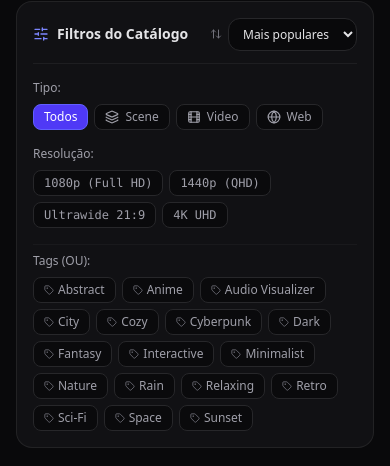
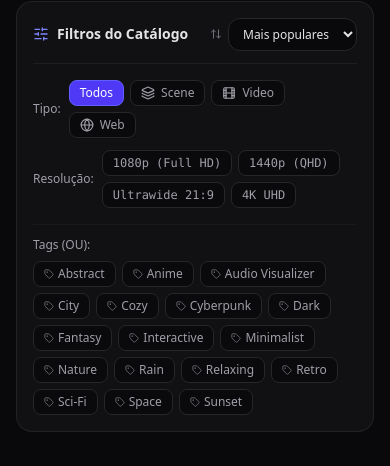
Before and after one commit to Figueirin/WallpaperGallery, a React (Vite) app: page / in a window 390 px wide. Shown: the part 267-733 px from the top of the page. Built offline with nearby package versions, Linux system fonts and the light colour scheme.

Commit message:
style(filters): align resolution filter with related controls

```diff
--- a/src/components/FilterBar.tsx
+++ b/src/components/FilterBar.tsx
@@ -97,11 +97,11 @@ export function FilterBar({
         </div>
       </div>
 
-      {/* Linha de Filtros Principais: Tipo e Resolução distribuídos em desktop */}
-      <div className="grid grid-cols-1 lg:grid-cols-2 gap-4 lg:gap-8">
+      {/* Linha de Filtros Principais: Tipo e Resolução agrupados com proximidade */}
+      <div className="flex flex-wrap items-center gap-x-6 gap-y-3">
         {/* Seletor de Tipo de Wallpaper */}
-        <div className="flex flex-col sm:flex-row sm:items-center gap-2">
-          <span className="text-zinc-400 font-medium shrink-0 w-20">Tipo:</span>
+        <div className="flex items-center gap-2">
+          <span className="text-zinc-400 font-medium shrink-0">Tipo:</span>
           <div className="flex flex-wrap gap-1.5" role="group" aria-label="Filtrar por tipo de wallpaper">
             <button
               type="button"
@@ -132,10 +132,15 @@ export function FilterBar({
           </div>
         </div>
 
-        {/* Filtro por Resolução */}
+        {/* Divisor vertical em telas maiores */}
         {metadata.resolutions.length > 0 && (
-          <div className="flex flex-col sm:flex-row sm:items-center gap-2">
-            <span className="text-zinc-400 font-medium shrink-0 w-20">Resolução:</span>
+          <div className="hidden sm:block h-5 w-px bg-zinc-800" aria-hidden="true" />
+        )}
+
+        {/* Filtro por Resolução aproximado */}
+        {metadata.resolutions.length > 0 && (
+          <div className="flex items-center gap-2">
+            <span className="text-zinc-400 font-medium shrink-0">Resolução:</span>
             <div className="flex flex-wrap gap-1.5" role="group" aria-label="Filtrar por resolução">
               {metadata.resolutions.map((res) => {
                 const isSelected = selectedResolutions.includes(res);
@@ -163,8 +168,8 @@ export function FilterBar({
 
       {/* Linha 2: Filtro por Tags (Multi-select com lógica OR) */}
       {metadata.tags.length > 0 && (
-        <div className="flex flex-col sm:flex-row sm:items-start gap-2 pt-2 border-t border-zinc-800/40">
-          <span className="text-zinc-400 font-medium shrink-0 w-20 sm:pt-1">Tags (OU):</span>
+        <div className="flex flex-col sm:flex-row sm:items-start gap-2 pt-3 border-t border-zinc-800/40">
+          <span className="text-zinc-400 font-medium shrink-0 sm:pt-1">Tags (OU):</span>
           <div className="flex flex-wrap gap-1.5" role="group" aria-label="Filtrar por tags temáticas">
             {metadata.tags.map((tag) => {
               const isSelected = selectedTags.includes(tag);
```
